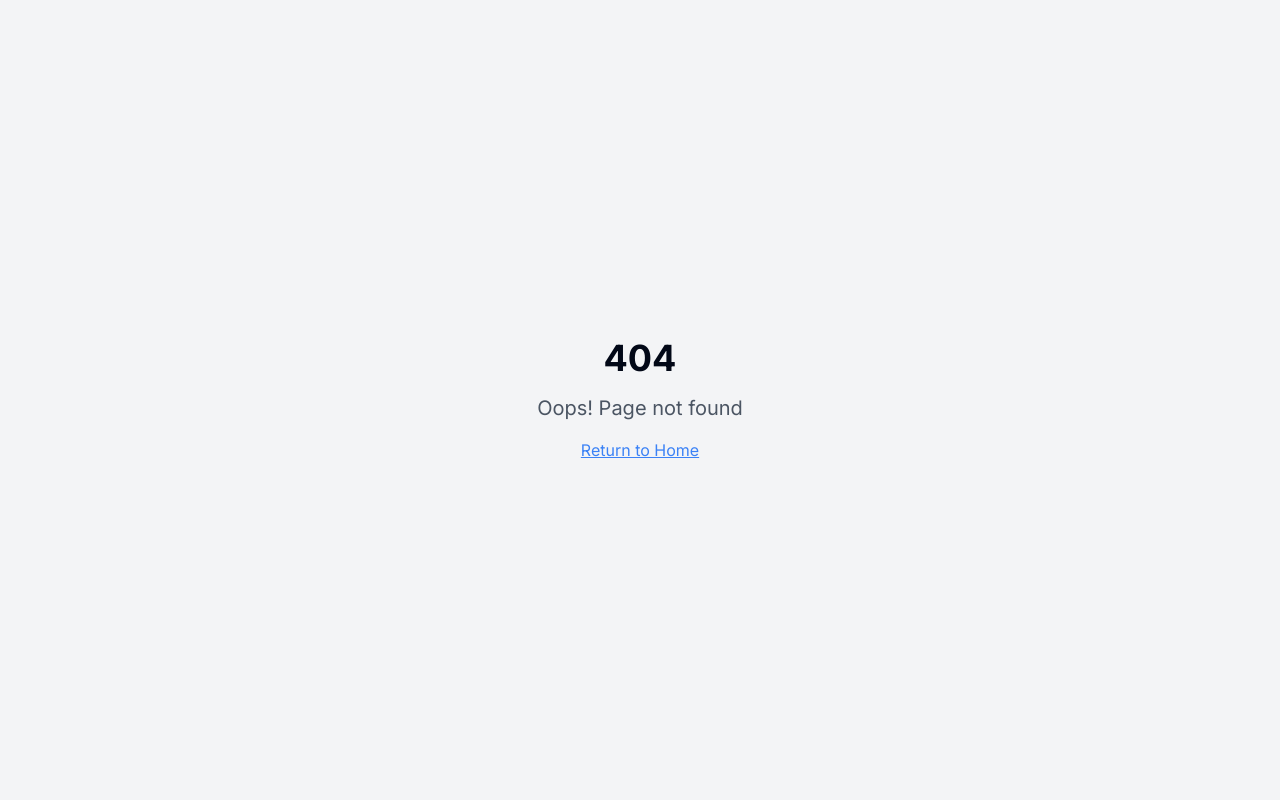
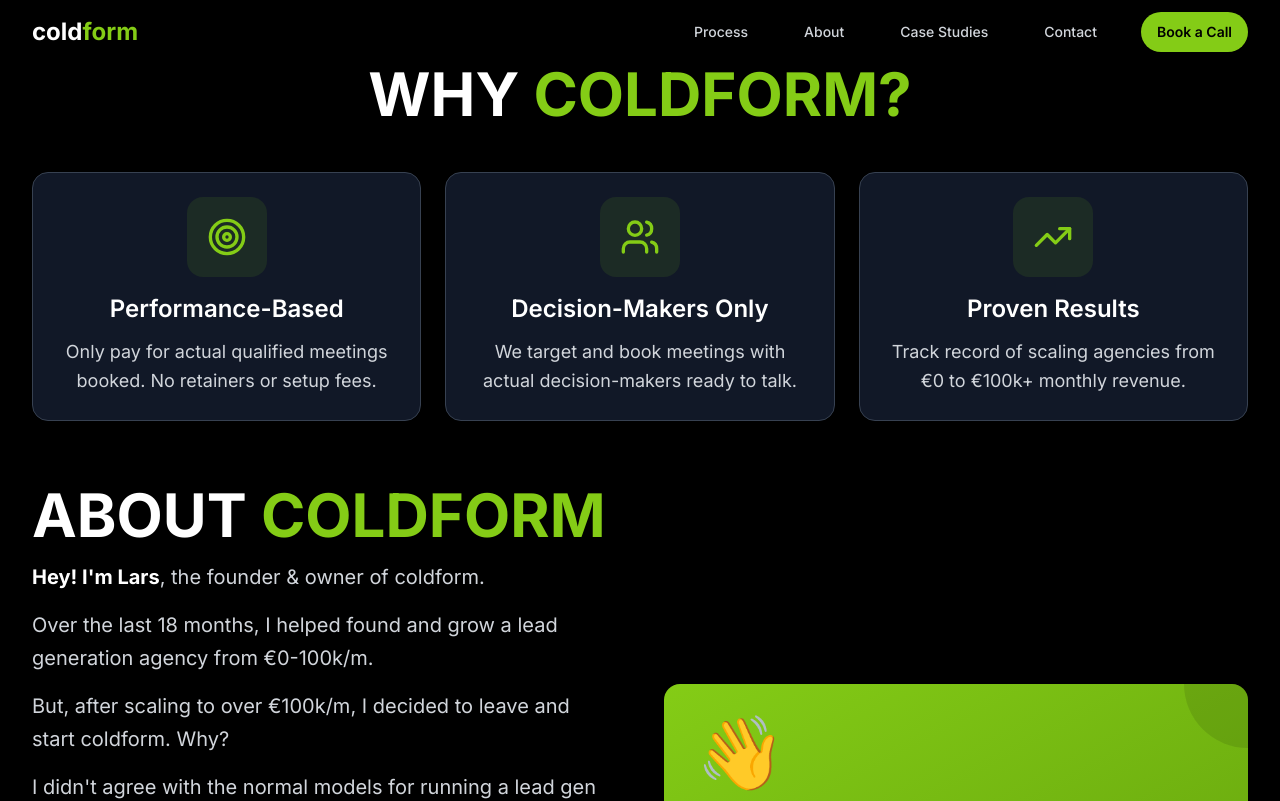
Before and after one commit to larsformo-maker/coldform-reimagined-flow, a React (Vite) app: page /about in a window 1280 px wide. Before the commit this address had no page. Shown: the top 801 px of the page. Built offline with nearby package versions, Linux system fonts and the light colour scheme.

Commit message:
Refactor: Move About Coldform to its own page
Move the "About Coldform" section to a dedicated page and remove it from the homepage.

```diff
--- a/src/App.tsx
+++ b/src/App.tsx
@@ -1,9 +1,11 @@
+
 import { Toaster } from "@/components/ui/toaster";
 import { Toaster as Sonner } from "@/components/ui/sonner";
 import { TooltipProvider } from "@/components/ui/tooltip";
 import { QueryClient, QueryClientProvider } from "@tanstack/react-query";
 import { BrowserRouter, Routes, Route } from "react-router-dom";
 import Index from "./pages/Index";
+import About from "./pages/About";
 import NotFound from "./pages/NotFound";
 
 const queryClient = new QueryClient();
@@ -16,6 +18,7 @@ const App = () => (
       <BrowserRouter>
         <Routes>
           <Route path="/" element={<Index />} />
+          <Route path="/about" element={<About />} />
           {/* ADD ALL CUSTOM ROUTES ABOVE THE CATCH-ALL "*" ROUTE */}
           <Route path="*" element={<NotFound />} />
         </Routes>
--- a/src/components/Navigation.tsx
+++ b/src/components/Navigation.tsx
@@ -2,6 +2,7 @@
 import { useState, useEffect } from 'react';
 import { Menu, X } from 'lucide-react';
 import { Button } from '@/components/ui/button';
+import { Link } from 'react-router-dom';
 
 const Navigation = () => {
   const [isOpen, setIsOpen] = useState(false);
@@ -17,7 +18,7 @@ const Navigation = () => {
 
   const navItems = [
     { label: 'Process', href: '#process' },
-    { label: 'About', href: '#about' },
+    { label: 'About', href: '/about' },
     { label: 'Case Studies', href: '#work' },
     { label: 'Contact', href: '#contact' },
   ];
@@ -29,15 +30,16 @@ const Navigation = () => {
       <div className="max-w-7xl mx-auto px-4 sm:px-6 lg:px-8">
         <div className="flex justify-between items-center h-16">
           <div className="flex-shrink-0">
-            <span className="text-2xl font-bold text-white">
+            <Link to="/" className="text-2xl font-bold text-white">
               cold<span className="text-green-400">form</span>
-            </span>
+            </Link>
           </div>
 
           {/* Desktop menu */}
           <div className="hidden md:block">
             <div className="ml-10 flex items-baseline space-x-8">
               {navItems.map((item) => (
+                item.href.startsWith('#') ? (
                   <a
                     key={item.label}
                     href={item.href}
@@ -45,6 +47,15 @@ const Navigation = () => {
                   >
                     {item.label}
                   </a>
+                ) : (
+                  <Link
+                    key={item.label}
+                    to={item.href}
+                    className="text-gray-300 hover:text-green-400 px-3 py-2 text-sm font-medium transition-colors duration-200"
+                  >
+                    {item.label}
+                  </Link>
+                )
               ))}
               <Button className="ml-4 bg-green-400 hover:bg-green-500 text-black font-semibold rounded-full">
                 Book a Call
@@ -68,6 +79,7 @@ const Navigation = () => {
           <div className="md:hidden">
             <div className="px-2 pt-2 pb-3 space-y-1 bg-black/90 backdrop-blur-lg mt-2 rounded-lg border border-gray-800">
               {navItems.map((item) => (
+                item.href.startsWith('#') ? (
                   <a
                     key={item.label}
                     href={item.href}
@@ -76,6 +88,16 @@ const Navigation = () => {
                   >
                     {item.label}
                   </a>
+                ) : (
+                  <Link
+                    key={item.label}
+                    to={item.href}
+                    className="text-gray-300 hover:text-green-400 block px-3 py-2 text-base font-medium"
+                    onClick={() => setIsOpen(false)}
+                  >
+                    {item.label}
+                  </Link>
+                )
               ))}
               <div className="px-3 py-2">
                 <Button className="w-full bg-green-400 hover:bg-green-500 text-black font-semibold rounded-full">
--- /dev/null
+++ b/src/pages/About.tsx
@@ -0,0 +1,16 @@
+
+import Navigation from '@/components/Navigation';
+import AboutSection from '@/components/AboutSection';
+import Footer from '@/components/Footer';
+
+const About = () => {
+  return (
+    <div className="min-h-screen">
+      <Navigation />
+      <AboutSection />
+      <Footer />
+    </div>
+  );
+};
+
+export default About;
--- a/src/pages/Index.tsx
+++ b/src/pages/Index.tsx
@@ -2,7 +2,6 @@
 import Navigation from '@/components/Navigation';
 import HeroSection from '@/components/HeroSection';
 import ServicesSection from '@/components/ServicesSection';
-import AboutSection from '@/components/AboutSection';
 import WorkSection from '@/components/WorkSection';
 import ContactSection from '@/components/ContactSection';
 import Footer from '@/components/Footer';
@@ -13,7 +12,6 @@ const Index = () => {
       <Navigation />
       <HeroSection />
       <ServicesSection />
-      <AboutSection />
       <WorkSection />
       <ContactSection />
       <Footer />
```
Lines whose indentation alone changed are shown as unchanged.
